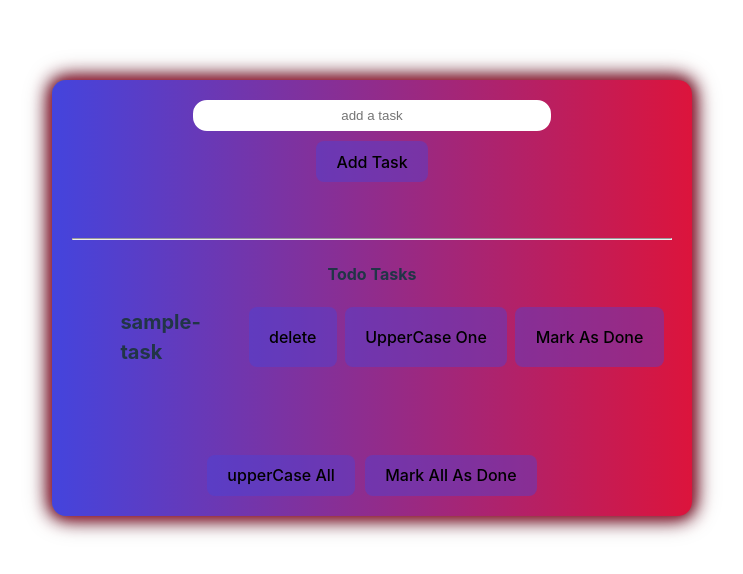
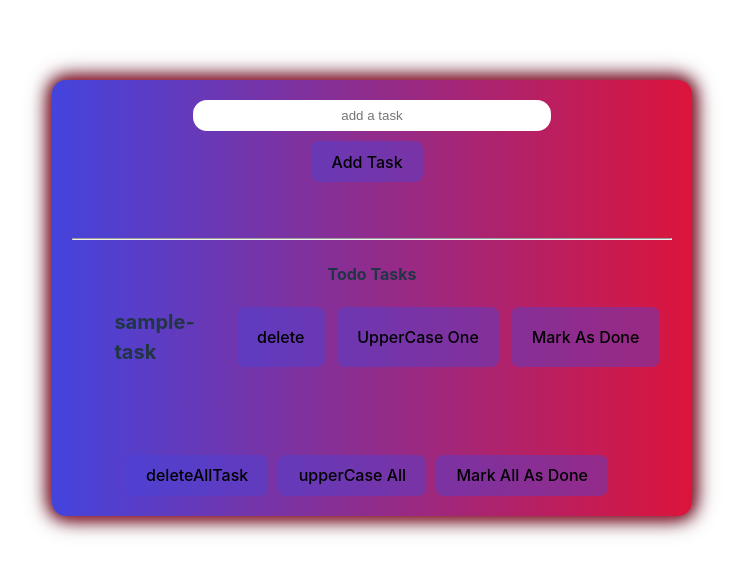
Before and after one commit to vinayBagde/todo-list, a React (Vite) app: page / in a window 1280 px wide. Shown: the part 102-676 px from the top of the page, without its empty margins (268-1011 px from the left). Built offline with nearby package versions, Linux system fonts and the light colour scheme.

Commit message:
add delete all button

```diff
--- a/src/components/todoList/TodoList.css
+++ b/src/components/todoList/TodoList.css
@@ -18,6 +18,9 @@ span {
   font-weight: 700;
   font-size: 20px;
 }
+.btn {
+  margin-right: 10px;
+}
 
 #upperBtn {
   margin-right: 10px;
@@ -35,7 +38,6 @@ span {
   border: 2px solid white;
 }
 
-
 .btn {
   background: rgba(68, 68, 221, 0.4);
 }
--- a/src/components/todoList/TodoList.jsx
+++ b/src/components/todoList/TodoList.jsx
@@ -83,6 +83,12 @@ export default function TodoList() {
       }),
     );
   };
+
+  let deleteAllTask = () => {
+    setTodos(() => {
+      return [];
+    });
+  };
   return (
     <>
       <div id="todo">
@@ -126,6 +132,7 @@ export default function TodoList() {
         </ul>
         <br />
         <br /> <br />
+        <button onClick={deleteAllTask} className="btn">deleteAllTask</button>
         <button onClick={upperCaseAll} id="upperBtn" className="btn">
           upperCase All
         </button>
```
